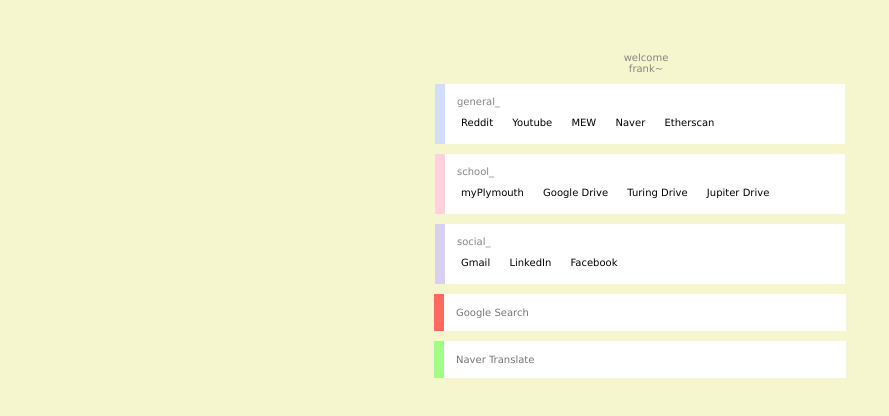
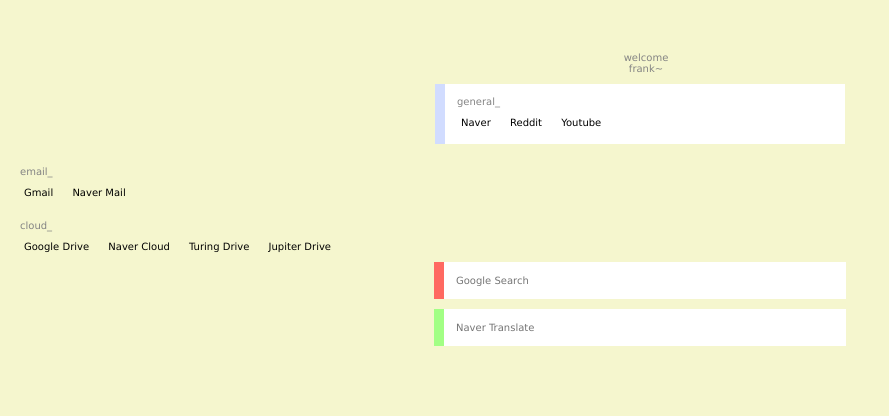
Before and after one commit to Nightjay/Nightjay.github.io, a plain HTML site: page index.html in a window 1280 px wide. Shown: the whole page, without its empty margins (0-889 px from the left). Drawn offline with nearby package versions, Linux system fonts and the light colour scheme.

Commit message:
Update index.html

```diff
--- a/index.html
+++ b/index.html
@@ -3,10 +3,7 @@
 <!--
 
 Simple Homepage
-Author: Nightjay
-
-
-
+Author: Frank Pattiasina
 -->
 
 <html xmlns="http://www.w3.org/1999/xhtml" lang="kr">
@@ -24,8 +21,8 @@ Author: Nightjay
 
 	<div class='general' id='test'><p class='sub'>general_</p>
 
-		<!-- start jQuery  -->
-		<!-- fade toggles for reddit and shop boxes -->
+		<!-- start jQuery -->
+		<!-- fade toggles for reddit and shop boxes
 		<script>
 			$(document).ready(
 				function() {
@@ -34,27 +31,25 @@ Author: Nightjay
 					});
 				});
 		</script>
-		<!-- end jQuery -->
+		end jQuery -->
 
 		<!-- Main Categories -->
-		<span id="redditLabel"><a href="#" class='alink'>Reddit</a></span>
+		<a href='http://naver.com' class='alink'>Naver</a>
+		<a href='http://reddit.com' class='alink'>Reddit</a>
+		<!-- <span id="redditLabel"><a href="#" class='alink'>Reddit</a></span> -->
 		<a href='http://youtube.com' class='alink'>Youtube</a>
-		<a href='https://www.myetherwallet.com/' class='alink'>MEW</a>
-		<a href='http://naver.com' class='alink'>Naver</a>
-		<a href='https://etherscan.io/' class='alink'>Etherscan</a>
 	</div>
 
-	<div class='school'><p class='sub'>school_</p>
-		<a href='https://my.plymouth.edu/' class='alink'>myPlymouth</a>
+	<div class='email'><p class='sub'>email_</p>
+		<a href='http://gmail.com' class='alink'>Gmail</a>
+		<a href='http://facebook.com' class='alink'>Naver Mail</a>
+	</div>
+
+	<div class='cloud'><p class='sub'>cloud_</p>
 		<a href='https://drive.google.com/drive' class='alink'>Google Drive</a>
+		<a href='https://cloud.naver.com/' class='alink'>Naver Cloud</a>
 		<a href='https://turing.plymouth.edu/~fjp1010' class='alink'>Turing Drive</a>
 		<a href='https://www.plymouth.edu/webapp/mydrive/smbwebclient.php' class='alink'>Jupiter Drive</a>
-	</div>
-
-	<div class='social'><p class='sub'>social_</p>
-		<a href='http://gmail.com' class='alink'>Gmail</a>
-		<a href='http://linkedin.com' class='alink'>LinkedIn</a>
-		<a href='http://facebook.com' class='alink'>Facebook</a>
 	</div>
 
 	<p></p> <!-- new line -->
@@ -71,14 +66,13 @@ Author: Nightjay
 	</form>
 
 
-	<!-- Sub Categories -->
-	<div id='toggleReddit'>
-		<div class='reddit'><p class='sub'>reddit_</p>
-			<a href='http://reddit.com/r/cryptography' class='alink'>r/cryptography</a>
-			<a href='http://reddit.com/r/vehain' class='alink'>r/vechain</a>
-			<a href='http://reddit.com/r/leagueoflegends' class='alink'>r/leagueoflegends</a>
+	<!-- Sub Categories
+	<div id='toggleCATEGORY'>
+		<div class='CATEGORY'><p class='sub'>CATEGORY_</p>
+			<a href='URL' class='alink'>NAME</a>
 		</div>
 	</div>
+	-->
 
 	<p></p> <!-- new line -->
 
```
